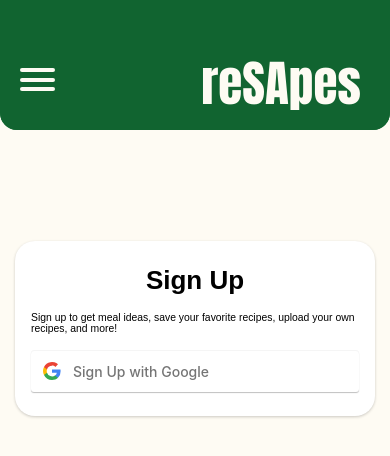
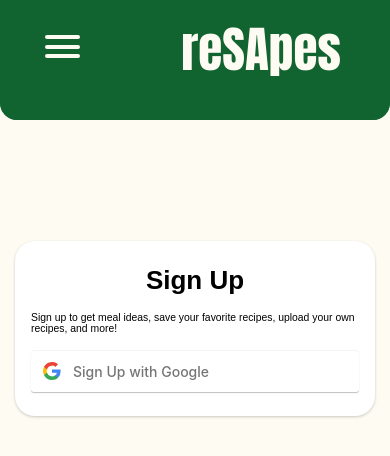
Before and after one commit to AvivCohenbs/reSApes, a React (Create React App) app: page /Profile in a window 390 px wide. Shown: the top 456 px of the page. Built offline with nearby package versions, Linux system fonts and the light colour scheme; no server answers; a web font is replaced by a local one.

Commit message:
header changes

```diff
--- a/src/components/Header/Header.css
+++ b/src/components/Header/Header.css
@@ -1,7 +1,7 @@
 /* ///////////..utility classes../////////// */
 
 .container {
-  max-width: 1301px;
+  max-width: 1250px;
   width: 100%;
   margin: auto;
 }
@@ -18,7 +18,7 @@
   position: fixed;
   width: 100%;
   background: #116530;
-  height: 130px;
+  /* height: 130px; */
   z-index: 12;
   border-bottom-left-radius: 17px;
   border-bottom-right-radius: 17px;
@@ -28,7 +28,7 @@
 .navbar-container {
   display: flex;
   justify-content: space-between;
-  height: 64px;
+  height: 120px;
   align-items: center;
 }
 
@@ -47,17 +47,16 @@
 .menu-items a {
   text-decoration: none;
   color: #fefbf3;
-  font-weight: 500;
   transition: color 0.3s ease-in-out;
 }
 
 .menu-items a:hover {
-  color: #61a078;
+  color: #ffca40;
   transition: color 0.3s ease-in-out;
 }
 
 .menu-items a:focus {
-  color: #61a078;
+  color: #FFCA40;
   outline: none;
 }
 
@@ -81,7 +80,7 @@
   .navbar-container {
     display: block;
     position: relative;
-    height: 64px;
+    height: 120px;
   }
 
   .navbar-container input[type="checkbox"] {
@@ -101,7 +100,7 @@
     width: 35px;
     position: absolute;
     top: 35px;
-    left: 20px;
+    left: 45px;
     z-index: 2;
     display: flex;
     flex-direction: column;
@@ -138,23 +137,21 @@
     transform: translate(-150%);
     display: flex;
     flex-direction: column;
-    /* margin-left: -40px; */
     padding-left: 10px;
     transition: transform 0.5s ease-in-out;
-    box-shadow: 5px 0px 10px 0px #aaa;
+    box-shadow: 1px 0px 10px 0px;
   }
 
   .navbar .menu-items li {
-    margin-bottom: 1.5rem;
-    font-size: 1.3rem;
-    font-weight: 500;
+    list-style: none;
+    margin-left: 15px;
+    margin-top: 35px;
   }
 
   .logo {
     position: absolute;
     top: 5px;
     right: 15px;
-    font-size: 2rem;
   }
 
   .navbar-container input[type="checkbox"]:checked ~ .menu-items {
@@ -232,15 +229,11 @@
 
   .logo {
     position: absolute;
-    top: 06px;
-    right: 15px;
-    font-size: 3rem;
+    right: 35px;
   }
 
   .navbar .menu-items li {
-    margin-bottom: 2.5rem;
-    font-size: 1.8rem;
-    font-weight: 500;
+    font-size: 15pt;
   }
 }
 
```
